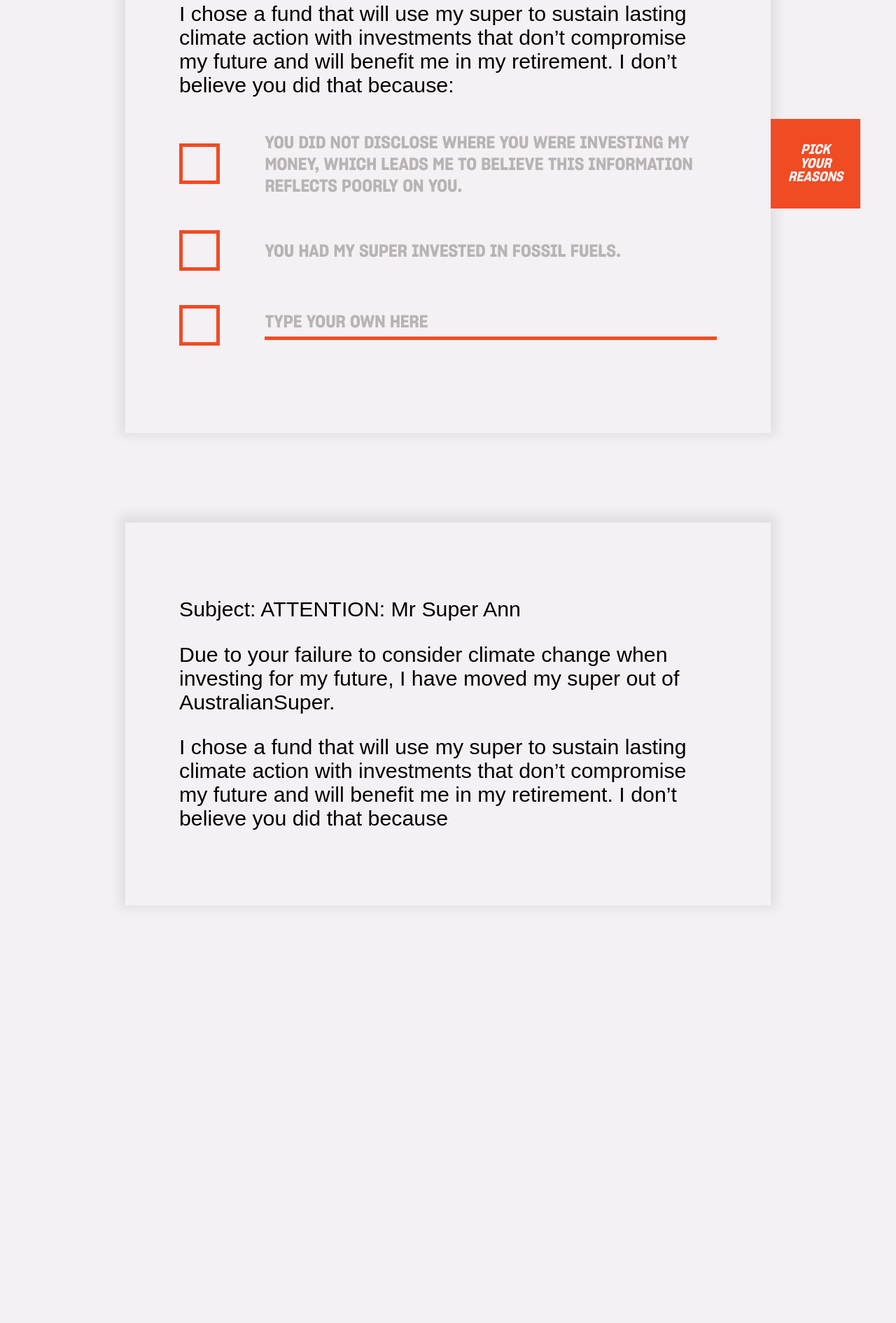
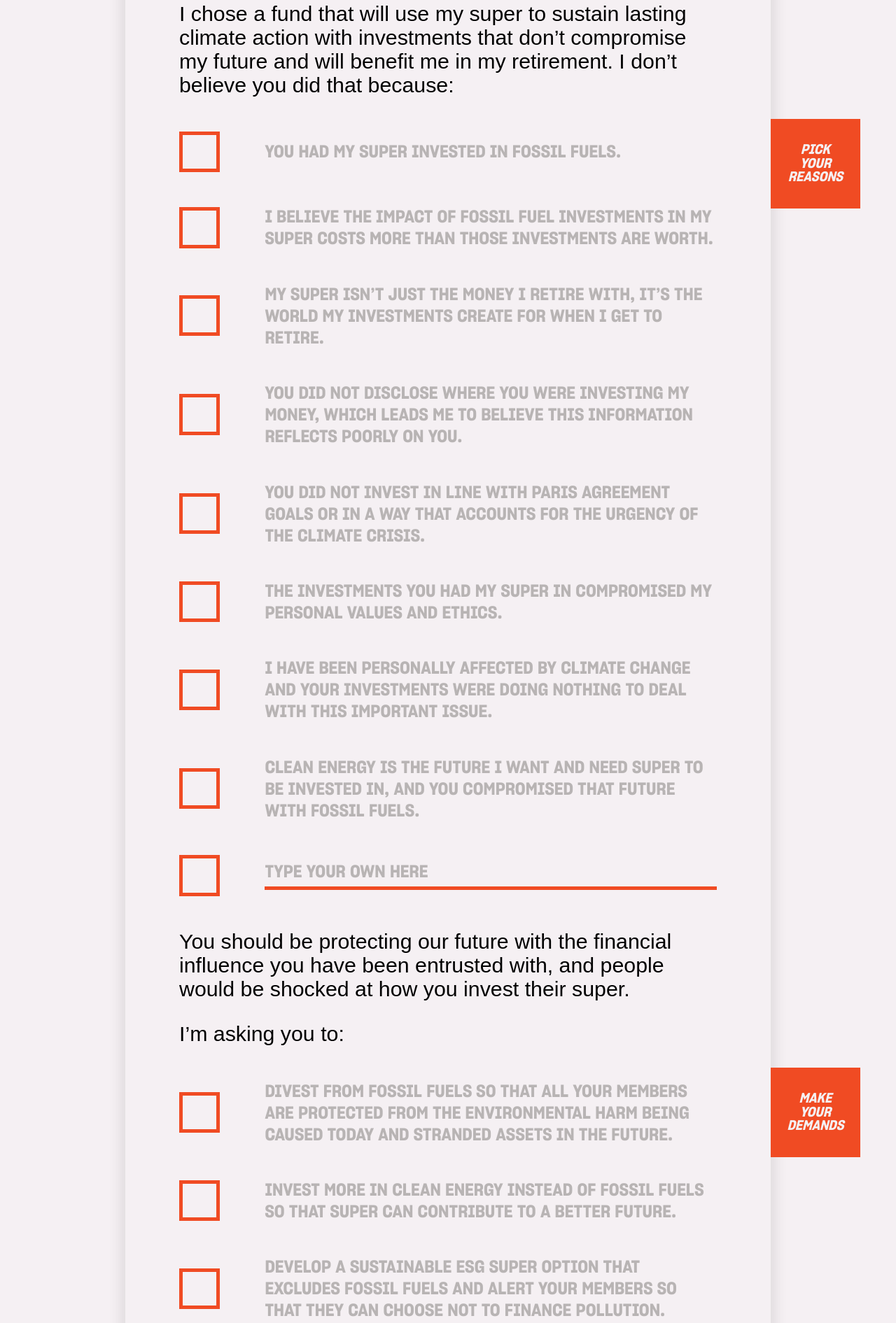
Before and after one commit to futuresuper/breakup-letter, a Gatsby site: page / in a window 1280 px wide. Shown: the part 1551-3442 px from the top of the page at 70% size. Before the commit the page ends 2871 px from the top, so only its background shows below. Built offline with nearby package versions, Linux system fonts and the light colour scheme; Gatsby itself is replaced by a stand-in of ours; a web font is replaced by a local one.

Commit message:
Completed first page

```diff
--- a/src/pages/index.js
+++ b/src/pages/index.js
@@ -15,10 +15,72 @@
 } from "../components/elements"
 
 export default function Home() {
+  const [myName, setMyName] = useState("")
+
   const [checked1, setChecked1] = useState(false)
   const [checked2, setChecked2] = useState(false)
+  const [checked3, setChecked3] = useState(false)
+  const [checked4, setChecked4] = useState(false)
+  const [checked5, setChecked5] = useState(false)
+  const [checked6, setChecked6] = useState(false)
+  const [checked7, setChecked7] = useState(false)
+  const [checked8, setChecked8] = useState(false)
+  const [checked9, setChecked9] = useState(false)
+  const [checked10, setChecked10] = useState(false)
+  const [checked11, setChecked11] = useState(false)
+  const [checked12, setChecked12] = useState(false)
+  const [checked13, setChecked13] = useState(false)
+  const [checked14, setChecked14] = useState(false)
+
   const [checkedOther1, setCheckedOther1] = useState(false)
   const [textOther1, setTextOther1] = useState("")
+
+  const [checkedOther2, setCheckedOther2] = useState(false)
+  const [textOther2, setTextOther2] = useState("")
+
+  const [checkedOther3, setCheckedOther3] = useState(false)
+  const [textOther3, setTextOther3] = useState("")
+
+  const renderCheckbox = (checked, setChecked, text) => {
+    return (
+      <Checkbox className="container">
+        <input
+          className="default"
+          type="checkbox"
+          onClick={() => setChecked(!checked)}
+          checked={checked}
+        />
+        <span className="checkmark"></span>
+        <div className="checktext">{text}</div>
+      </Checkbox>
+    )
+  }
+
+  const renderOtherCheckbox = (
+    checked,
+    setChecked,
+    placeholder,
+    textValue,
+    setTextValue
+  ) => {
+    return (
+      <Checkbox className="container">
+        <input
+          className="default"
+          type="checkbox"
+          onClick={() => setChecked(!checked)}
+          checked={checked}
+        />
+        <span className="checkmark"></span>
+        <OtherInput
+          placeholder={placeholder}
+          onFocus={() => setChecked(true)}
+          value={textValue}
+          onChange={e => setTextValue(e.target.value)}
+        ></OtherInput>
+      </Checkbox>
+    )
+  }
 
   return (
     <React.Fragment>
@@ -42,7 +104,11 @@
             minHeight: "10vw",
           }}
         >
-          <Input placeholder="Your full name"></Input>
+          <Input
+            placeholder="Your full name"
+            value={myName}
+            onChange={e => setMyName(e.target.value)}
+          ></Input>
           <Note>
             Your
             <br />
@@ -52,15 +118,21 @@
           </Note>
         </div>
         <LetterContainer>
-          <P style={{ textAlign: "center", fontSize: "calc(12px + 1vw)" }}>
-            FROM THE DESK OF JAKE LANDA
+          <P
+            style={{
+              textAlign: "center",
+              fontSize: "calc(12px + 1vw)",
+              textTransform: "uppercase",
+            }}
+          >
+            From the desk of {myName}
           </P>
           <Heading style={{ textAlign: "center", color: "black" }}>
             Attention: Ian Silk, CEO AustralianSuper
           </Heading>
           <P>
             Due to your failure to consider climate change when investing for my
-            future, I have moved my super out of
+            future, I have moved my super out&nbsp;of
           </P>
           <Note>
             Select
@@ -86,49 +158,133 @@
             Reasons
             <br />
           </Note>
-          <Checkbox className="container">
-            <input
-              className="default"
-              type="checkbox"
-              onClick={() => setChecked1(!checked1)}
-              checked={checked1}
-            />
-            <span className="checkmark"></span>
-            <div className="checktext">
-              You did not disclose where you were investing my money, which
-              leads me to believe this information reflects poorly on you.
-            </div>
-          </Checkbox>
-          <Checkbox className="container">
-            <input
-              className="default"
-              type="checkbox"
-              onClick={() => setChecked2(!checked2)}
-              checked={checked2}
-            />
-            <span className="checkmark"></span>
-            <div className="checktext">
-              You had my super invested in fossil fuels.
-            </div>
-          </Checkbox>
-          <Checkbox className="container">
-            <input
-              className="default"
-              type="checkbox"
-              onClick={() => setCheckedOther1(!checkedOther1)}
-              checked={checkedOther1}
-            />
-            <span className="checkmark"></span>
-            <OtherInput
-              placeholder="TYPE YOUR OWN HERE"
-              onFocus={() => setCheckedOther1(true)}
-              value={textOther1}
-              onChange={e => setTextOther1(e.target.value)}
-            ></OtherInput>
-          </Checkbox>
+          {renderCheckbox(
+            checked1,
+            setChecked1,
+            "You had my super invested in fossil fuels."
+          )}
+          {renderCheckbox(
+            checked2,
+            setChecked2,
+            "I believe the impact of fossil fuel investments in my super costs more than those investments are worth."
+          )}
+          {renderCheckbox(
+            checked3,
+            setChecked3,
+            "My super isn’t just the money I retire with, it’s the world my investments create for when I get to retire."
+          )}
+          {renderCheckbox(
+            checked4,
+            setChecked4,
+            "You did not disclose where you were investing my money, which leads me to believe this information reflects poorly on you."
+          )}
+          {renderCheckbox(
+            checked5,
+            setChecked5,
+            "You did not invest in line with Paris Agreement goals or in a way that accounts for the urgency of the climate crisis."
+          )}
+          {renderCheckbox(
+            checked6,
+            setChecked6,
+            "The investments you had my super in compromised my personal values and ethics."
+          )}
+          {renderCheckbox(
+            checked7,
+            setChecked7,
+            "I have been personally affected by climate change and your investments were doing nothing to deal with this important issue."
+          )}
+          {renderCheckbox(
+            checked8,
+            setChecked8,
+            "Clean energy is the future I want and need super to be invested in, and you compromised that future with fossil fuels."
+          )}
+          {renderOtherCheckbox(
+            checkedOther1,
+            setCheckedOther1,
+            "TYPE YOUR OWN HERE",
+            textOther1,
+            setTextOther1
+          )}
+          <P>
+            You should be protecting our future with the financial influence you
+            have been entrusted with, and people would be shocked at how you
+            invest their super.
+          </P>
+          <P>I’m asking you to:</P>
+          <Note>
+            Make
+            <br />
+            Your
+            <br />
+            Demands
+            <br />
+          </Note>
+          {renderCheckbox(
+            checked9,
+            setChecked9,
+            "Divest from fossil fuels so that all your members are protected from the environmental harm being caused today and stranded assets in the future."
+          )}
+          {renderCheckbox(
+            checked10,
+            setChecked10,
+            "Invest more in clean energy instead of fossil fuels so that super can contribute to a better future."
+          )}
+          {renderCheckbox(
+            checked11,
+            setChecked11,
+            "Develop a sustainable ESG super option that excludes fossil fuels and alert your members so that they can choose not to finance pollution. "
+          )}
+          {renderCheckbox(
+            checked12,
+            setChecked12,
+            "Make a commitment to exclude all fossil fuels by 2030."
+          )}
+          {renderOtherCheckbox(
+            checkedOther2,
+            setCheckedOther2,
+            "MAKE YOUR OWN DEMANDS HERE",
+            textOther2,
+            setTextOther2
+          )}
+          <P>These changes are essential to the safety of our future.</P>
+          <Note>
+            Demand
+            <br />
+            A
+            <br />
+            Response
+            <br />
+          </Note>
+          {renderCheckbox(
+            checked13,
+            setChecked13,
+            "I expect a response, explaining the decisions you made with my money and why you haven’t acted sooner on climate change."
+          )}
+          {renderCheckbox(
+            checked14,
+            setChecked14,
+            "I would like This email to be passed on to your Executives and management."
+          )}
+          {renderOtherCheckbox(
+            checkedOther3,
+            setCheckedOther3,
+            "REQUEST A RESPONSE IN YOUR OWN WORDS HERE",
+            textOther3,
+            setTextOther3
+          )}
+          <P>
+            I made my choice and moved my money. I chose a fund investing in
+            companies and technology that will improve my future.
+          </P>
+          <P>
+            Don’t sit on the fence. It’s your responsibility to be a leader in
+            cleaning up the super industry.
+          </P>
+          <P>Signed,</P>
+          <P>{myName}</P>
         </LetterContainer>
 
-        <LetterContainer>
+        {/* <LetterContainer>
           <P>Subject: ATTENTION: Mr Super Ann</P>
           <P>
             Due to your failure to consider climate change when investing for my
@@ -145,8 +301,7 @@
               leads me to believe this information reflects poorly on you.
             </P>
           )}
-          {checked2 && <P>You had my super invested in fossil fuels.</P>}
-        </LetterContainer>
+        </LetterContainer> */}
       </Container>
     </React.Fragment>
   )
```
